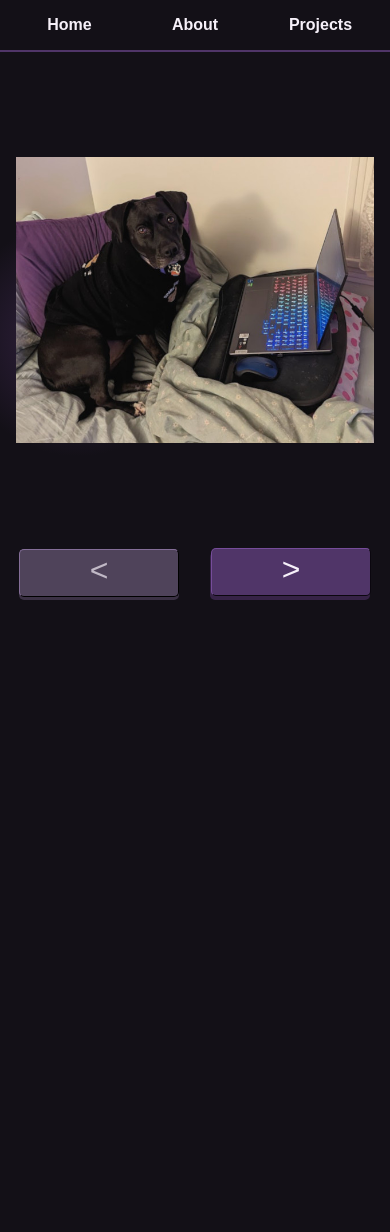
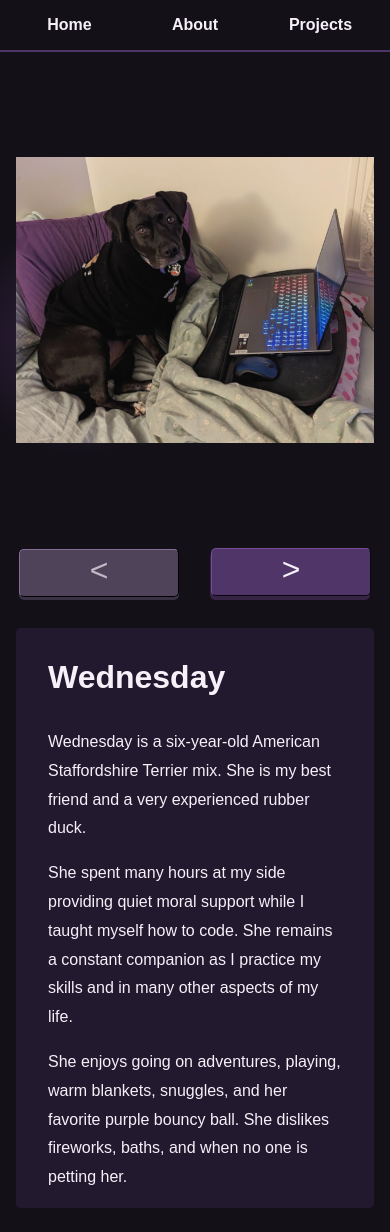
Before and after one commit to jennifercadams/jenn-adams-dev, a React (Vite) app: page /wednesday in a window 390 px wide. Before the commit the page ends 844 px from the top, so only its background shows below. Built offline with nearby package versions, Linux system fonts and the light colour scheme.

Commit message:
Add description to Wednesday page

```diff
--- a/src/pages/WednesdayPage/WednesdayPage.css
+++ b/src/pages/WednesdayPage/WednesdayPage.css
@@ -1,6 +1,16 @@
 #wednesday {
+    display: flex;
+    gap: 32px;
     margin-top: 24px;
-    padding: 0 16px;
+    padding: 0 16px 24px;
+}
+
+#wednesday #description {
+    width: 300px;
+    line-height: 1.8;
+    padding: 0 32px;
+    background-color: var(--tertiary-bg-color);
+    border-radius: 5px;
 }
 
 #wednesday #gallery {
@@ -39,3 +49,13 @@
         flex: 1 1 calc((100vw - 32px) * 1.25);
     }
 }
+
+@media (max-width: 1053px) {
+    #wednesday {
+        flex-direction: column-reverse;
+    }
+
+    #wednesday #description {
+        width: unset;
+    }
+}
--- a/src/pages/WednesdayPage/WednesdayPage.tsx
+++ b/src/pages/WednesdayPage/WednesdayPage.tsx
@@ -13,6 +13,12 @@ const WednesdayPage = () => {
 
     return (
         <div id="wednesday">
+            <div id="description">
+                <h1>Wednesday</h1>
+                <p>Wednesday is a six-year-old American Staffordshire Terrier mix. She is my best friend and a very experienced rubber duck.</p>
+                <p>She spent many hours at my side providing quiet moral support while I taught myself how to code. She remains a constant companion as I practice my skills and in many other aspects of my life.</p>
+                <p>She enjoys going on adventures, playing, warm blankets, snuggles, and her favorite purple bouncy ball. She dislikes fireworks, baths, and when no one is petting her.</p>
+            </div>
             <div id="gallery">
                 <div id="image">
                     <img id="current" src={currentImagePath} />
```
